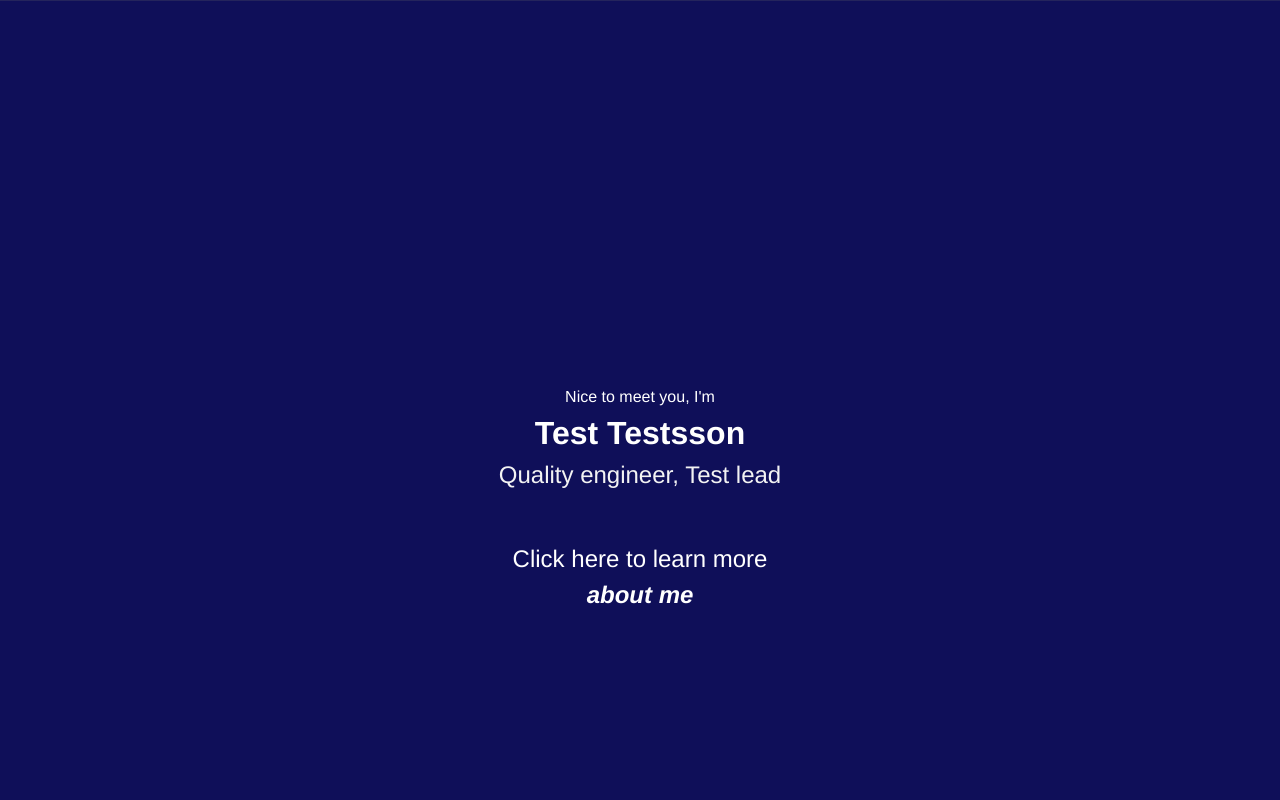
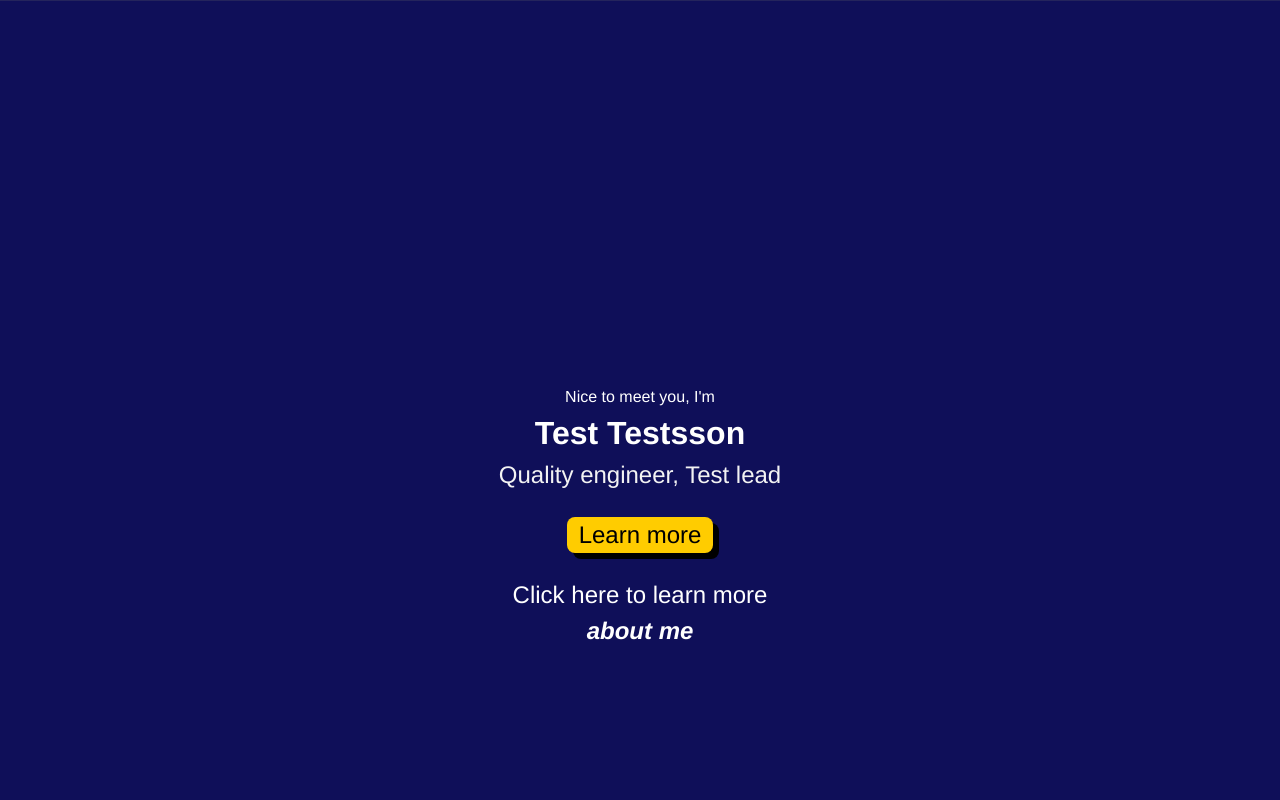
Before and after one commit to tederlandsson/portfolio, a React (Create React App) app: page / in a window 1280 px wide. Shown: the top 800 px of the page. Built offline with nearby package versions, Linux system fonts and the light colour scheme.

Commit message:
add button component

```diff
--- a/src/components/About/About.tsx
+++ b/src/components/About/About.tsx
@@ -1,6 +1,7 @@
 import React, { Component } from 'react';
 import Overlay from '../Overlay/Overlay';
 import { AboutContent, OverlayContent } from '../../config/about';
+import Button from '../Button/Button';
 
 import styled from 'styled-components';
 import { FontSizes, Margins, Colors } from '../../theme/';
@@ -22,6 +23,8 @@ export default class About extends Component {
   }
 
   render() {
+    const buttonText: string = 'Learn more'; // Update this
+
     return (
       <StyledAbout>
         <div className='role'>
@@ -34,6 +37,7 @@ export default class About extends Component {
               <Icon icon={x} />
             ))}
           </div>
+          <Button buttonText={buttonText} />
         </div>
         <br />
         <Overlay data={this.getContent()}/>
--- /dev/null
+++ b/src/components/Button/Button.tsx
@@ -0,0 +1,29 @@
+import React from 'react';
+import { FontSizes, Margins, Colors, Typography } from '../../theme/';
+import styled from 'styled-components'
+
+
+const Button = (props: any) => {
+  return (
+    <StyledButton>
+      <button className="button">
+        {props.buttonText}
+      </button>
+    </StyledButton>
+  );
+}
+
+const StyledButton = styled.button`
+  padding: 0 ${Margins.small} 0 ${Margins.small};
+  text-align: center;
+  font-size: ${FontSizes.Large};
+  font-style: ${Typography.main};
+  margins: ${Margins.large} ${Margins.large} ${Margins.large} ${Margins.large};
+  background: ${Colors.tangerineYellow};
+  color: #000;
+  font-weight: bold;
+  border-radius: 8px;
+  box-shadow: 6px 6px black;
+`;
+
+export default Button;
--- a/src/theme/index.ts
+++ b/src/theme/index.ts
@@ -34,9 +34,9 @@ export const Colors = {
   darkContainerGradient: 'linear-gradient(0deg, rgba(35,108,74,1) 0%, rgba(36,115,78,0.9962359943977591) 31%, rgba(37,155,100,1) 100%)',
   blueGradientBackGround: 'rgb(15,15,89)',
   blueGradient: 'linear-gradient(0deg, rgba(15,15,89,1) 0%, rgba(36,22,114,1) 100%)',
-
   borderStroke: 'rgb(99, 99, 99, 0.25)',
   blueBackground: 'rgb(36, 22, 114)',
+  tangerineYellow: '#ffcc00',
 };
 
 
```
